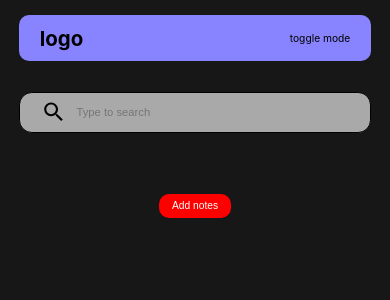
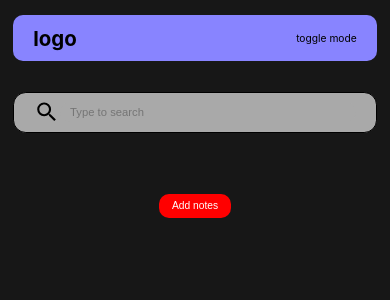
Before and after one commit to Susaksham/PinIT, a React (Create React App) app: page / in a window 390 px wide. Shown: the top 300 px of the page. Built offline with nearby package versions, Linux system fonts and the light colour scheme.

Commit message:
little changes

```diff
--- a/src/components/UI/Container.module.css
+++ b/src/components/UI/Container.module.css
@@ -30,6 +30,6 @@
     font-size: 40%;
   }
   .wrapper {
-    padding: 2.4rem 3rem;
+    padding: 2.4rem 2rem;
   }
 }
```
